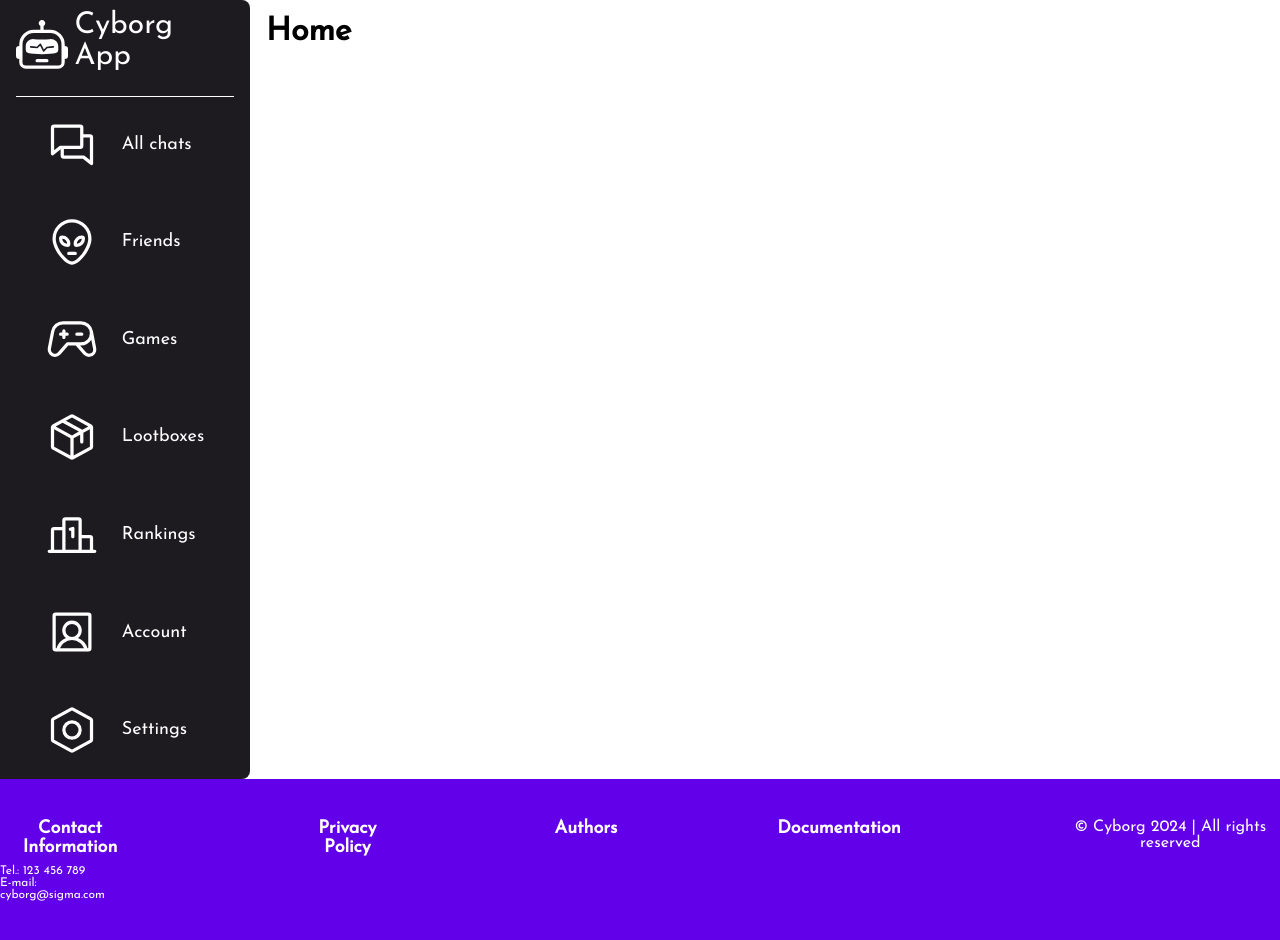
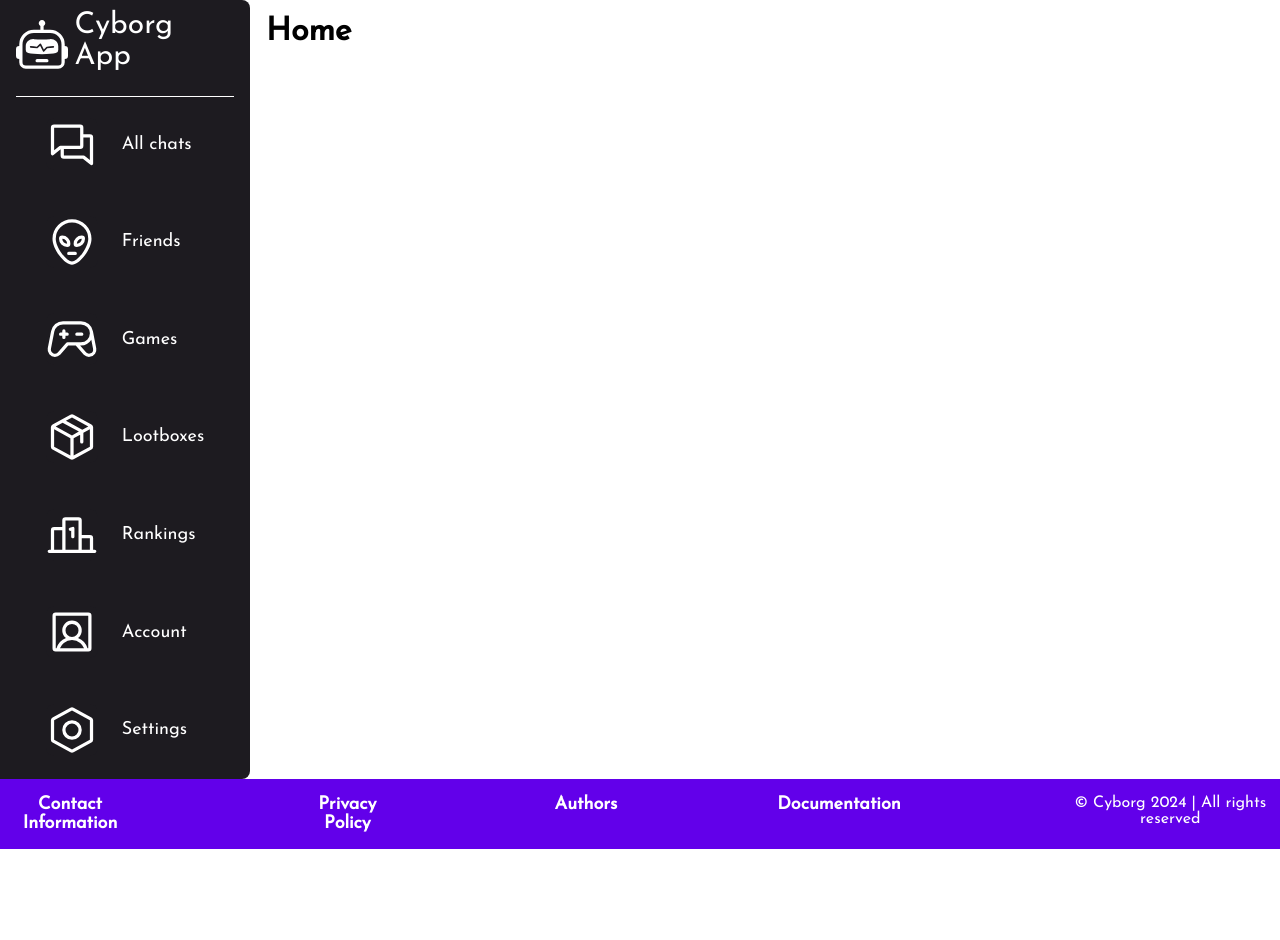
Before and after one commit to wiktormalyska/technologia-cyborga, a React (Vite) app in the folder frontend/: page / in a window 1280 px wide. After the commit the page ends 849 px from the top, so only its background shows below. Built offline with nearby package versions, Linux system fonts and the light colour scheme.

Commit message:
Footer design adjustment

```diff
--- a/frontend/src/components/Footer.tsx
+++ b/frontend/src/components/Footer.tsx
@@ -6,7 +6,7 @@ const FooterWrapper = styled.footer`
     background-color: #6200ea;  // 2f2f2f
     color: white;
     text-align: center;
-    padding: 2.5rem 0;
+    padding: 1rem 0;
 `;
 
 const Grid = styled.div`
@@ -26,7 +26,6 @@ const ItemTitle = styled.p`
     font-family: 'Josefin Sans', sans-serif;
     font-weight: bold;
     color: white;
-    padding-bottom: 8px;
 `
 
 const ItemTitleLink = styled(ItemTitle)`
@@ -44,16 +43,37 @@ const ItemContent = styled.p`
     color: white;
 `
 
+const ExpandableContent = styled(ItemContent)<{$isOpen: boolean}>`
+    font-size: ${props => props.$isOpen ? '12px' : 0};
+    overflow: hidden;
+    opacity: ${props => props.$isOpen ? 1 : 0};
+    transition: all 0.3s ease;
+    padding-top: ${props => props.$isOpen ? '8px' : 0};
+`
+
 const authorLink = "https://docusaurus.wiktormalyska.ovh/docs/projekt-zespolowy-technologia-cyborga/intro#-contributors"
 const docsLink = "https://docusaurus.wiktormalyska.ovh/docs/category/technologia-cyborga"
 
-const Footer = () => (
+const Footer = () => {
+    const [openSection, setOpenSection] = React.useState<string | null>(null);
+
+    const toggleSection = (sectionName: string) => {
+        setOpenSection(current =>
+            current === sectionName ? null : sectionName
+        );
+    };
+
+    return (
         <FooterWrapper>
             <Grid>
                 <GridItem>
-                <ItemTitle>Contact Information</ItemTitle>
-                <ItemContent>Tel.: 123 456 789</ItemContent>
-                <ItemContent>E-mail: cyborg@sigma.com</ItemContent>
+                    <ItemTitleLink onClick={() => toggleSection('details')}>
+                        Contact Information
+                    </ItemTitleLink>
+                    <ExpandableContent $isOpen={openSection === 'details'}>
+                        Tel.: 123 456 789<br/>
+                        E-mail: cyborg@sigma.com
+                    </ExpandableContent>
                 </GridItem>
                 <GridItem>
                     <ItemTitleLink><Link to={"/policy"}>Privacy Policy</Link></ItemTitleLink>
@@ -71,6 +91,7 @@ const Footer = () => (
                 <GridItem><p>&copy; Cyborg 2024 | All rights reserved</p></GridItem>
             </Grid>
         </FooterWrapper>
-);
+    )
+};
 
 export default Footer;
```
Lines whose indentation alone changed are shown as unchanged.
